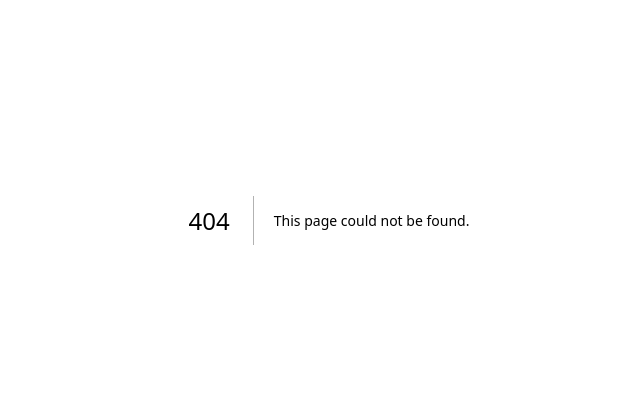
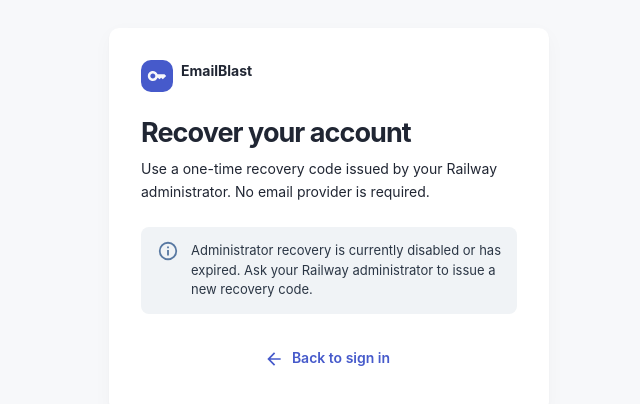
Before and after one commit to rahmon-tech/emailsystem, a Next.js app in the folder apps/web/: page /recover in a window 1280 px wide. Before the commit this address had no page. Shown: the part 180-584 px from the top of the page, without its empty margins (311-951 px from the left). Built offline with nearby package versions, Linux system fonts and the light colour scheme; no server answers; what @mui/material-nextjs would draw is missing.

Commit message:
feat(auth): add password recovery page

```diff
--- /dev/null
+++ b/apps/web/app/recover/page.tsx
@@ -0,0 +1,9 @@
+import { recoverySettings } from "@emailsystem/core/account-recovery";
+import { RecoveryForm } from "../../components/recovery-form";
+
+export const dynamic = "force-dynamic";
+export const metadata = { title: "Recover access" };
+
+export default function RecoveryPage() {
+  return <RecoveryForm available={Boolean(recoverySettings())} />;
+}
```
